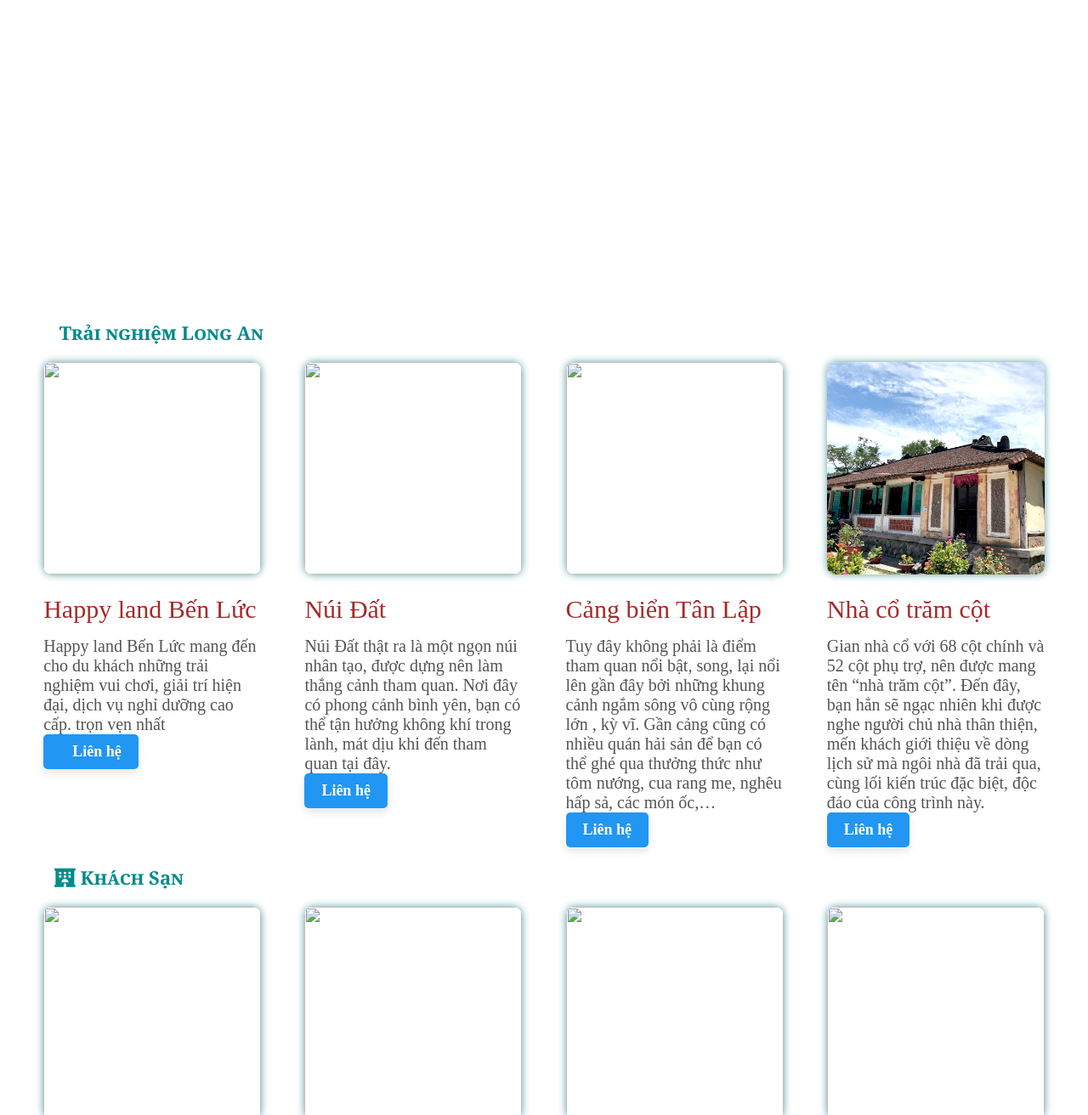
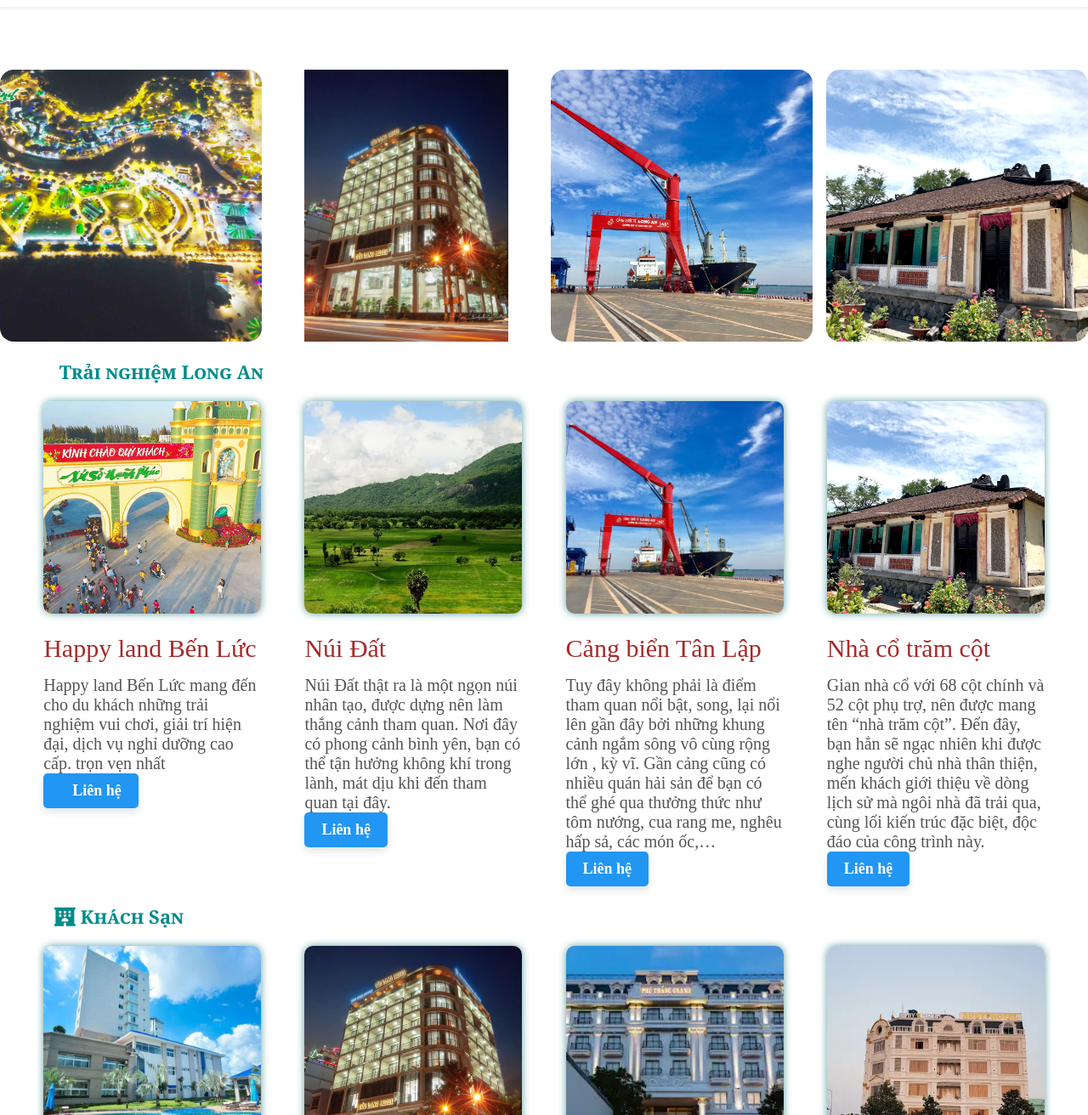
Before and after one commit to phatloc1303/Dulichlongan, a plain HTML site: page index.html in a window 1280 px wide. Shown: the part 96-1408 px from the top of the page at 85% size. Drawn offline with Linux system fonts and the light colour scheme.

Commit message:
Update index.html

```diff
--- a/index.html
+++ b/index.html
@@ -16,7 +16,7 @@
     <header>
   <div class="logo">
     <a href="#">
-      <img src="/ASM/anh/z4245701101761_5ce860f133731456851128bd1585a811.png" alt="Travel Company Logo">
+      <img src="anh/z4245701101761_5ce860f133731456851128bd1585a811.png" alt="Travel Company Logo">
     </a>
   </div>
   <nav>
@@ -32,10 +32,10 @@
 <br><br><br>
 
 <div class="kodfun-galeri">
-    <div style="background-image:url(/ASM/anh/happylan.jpg) ;"></div>
-    <div style="background-image:url(/ASM/anh/cuulong.webp) ;"></div>
-    <div style="background-image:url(/ASM/anh/cang.jpeg) ;"></div>
-    <div style="background-image:url(/ASM/anh/nahaco.jpg) ;"></div>
+    <div style="background-image:url(anh/happylan.jpg) ;"></div>
+    <div style="background-image:url(anh/cuulong.webp) ;"></div>
+    <div style="background-image:url(anh/cang.jpeg) ;"></div>
+    <div style="background-image:url(anh/nahaco.jpg) ;"></div>
 
 </div>
 
@@ -44,21 +44,21 @@
             Trải nghiệm Long An </p>
         <div class="row">
             <div class="column">
-                <img src="/ASM/anh/sphapy.jpg" alt="">
+                <img src="anh/sphapy.jpg" alt="">
                 <div class="aside-box1-namelon">Happy land Bến Lức</div>
                 <div class="aside-box1-namenho"> Happy land Bến Lức mang đến cho du khách những trải nghiệm vui chơi, giải trí hiện đại, dịch vụ nghỉ dưỡng cao cấp.
                  trọn vẹn nhất</div>
                  <a href="#" style="margin: 0;" class="button"> <i class="fa-regular fa-phone"></i>Liên hệ </a>
             </div>
             <div class="column">
-                <img src="/ASM/anh/núi ddast.jpg">
+                <img src="anh/núi ddast.jpg">
                 <div class="aside-box1-namelon"> Núi Đất </div>
                 <div class="aside-box1-namenho">Núi Đất thật ra là một ngọn núi nhân tạo, được dựng nên làm thắng cảnh tham quan. Nơi đây có phong cảnh bình yên,
                      bạn có thể tận hưởng không khí trong lành, mát dịu khi đến tham quan tại đây.</div>
                 <a href="#"  style="margin: 0;" class="button">Liên hệ</a>
             </div>
             <div class="column">
-                <img src="/ASM/anh/cang.jpeg">
+                <img src="anh/cang.jpeg">
                 <div class="aside-box1-namelon">Cảng biển Tân Lập </div>
                 <div class="aside-box1-namenho"> Tuy đây không phải là điểm tham quan nổi bật, song, lại nổi lên gần đây bởi những khung cảnh ngắm sông vô cùng rộng lớn
                     , kỳ vĩ. Gần cảng cũng có nhiều quán hải sản để bạn có thể ghé qua thưởng thức như tôm nướng, cua rang me, nghêu hấp sả, các món ốc,…</div>
@@ -79,7 +79,7 @@
             Khách Sạn</p>
         <div class="row">
             <div class="column">
-                <img src="/ASM/anh/meconghoy=tel.webp">
+                <img src="anh/meconghoy=tel.webp">
                 <div class="aside-box1-namelon">Mekong My Tho Hotel </div>
                 <div class="aside-box1-namenho"><i class="fa fa-map-marker" style="margin-right: 10px;"></i>
                     1A Tet Mau Than Street, Ward 4, Mỹ Tho, My Tho (Tien Giang), Vietnam - SEE MAP
@@ -90,7 +90,7 @@
                 <a href="#" class="button">Đặt Phòng ngay</a>
             </div>
             <div class="column">
-                <img src="/ASM/anh/cuulong.webp">
+                <img src="anh/cuulong.webp">
                 <div class="aside-box1-namelon">Cuu Long Hotel My Tho</div>
                 <div class="aside-box1-namenho"><i class="fa fa-map-marker" style="margin-right: 10px;"></i> 81-83 30/4 St., Ward 1, My Tho City, Tien Giang, Vietnam, Mỹ Tho, My Tho (Tien Giang), Vietnam, 860000
                     <br> <br> <i class="fa fa-phone" style="margin-right: 10px;"></i> (+84) 344 112 587
@@ -98,7 +98,7 @@
                 <a href="#" class="button">Đặt Phòng ngay</a>
             </div>
             <div class="column">
-                <img src="/ASM/anh/phutan.webp">
+                <img src="anh/phutan.webp">
                 <div class="aside-box1-namelon">PHÚ THẮNG GRAND HOTEL - LONG AN</div>
                 <div class="aside-box1-namenho"><i class="fa fa-map-marker" style="margin-right: 10px;"></i>
                     Khu Công Nghiệp Tân Đô, Ấp Bình Tiền 2, Đức Hòa, Long An
@@ -107,7 +107,7 @@
                 <a href="#" class="button">Đặt Phòng ngay</a>
             </div>
             <div class="column">
-                <img src="/ASM/anh/ruby.webp">
+                <img src="anh/ruby.webp">
                 <div class="aside-box1-namelon">RUBY HOTEL</div>
                 <div class="aside-box1-namenho"><i class="fa fa-map-marker" style="margin-right: 10px;"></i>
                     206 Đ. Số 2, kdc trung tâm,kp 10, Bến Lức, Long An
```
